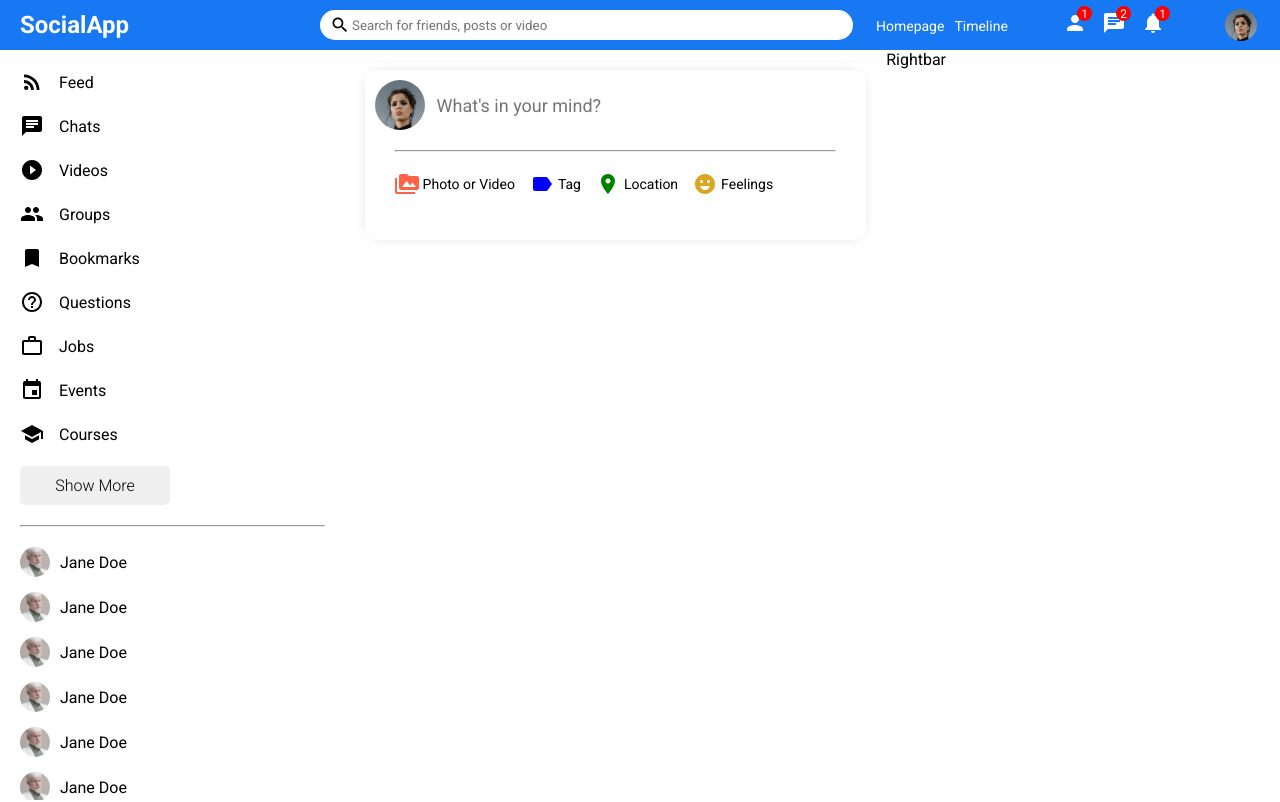
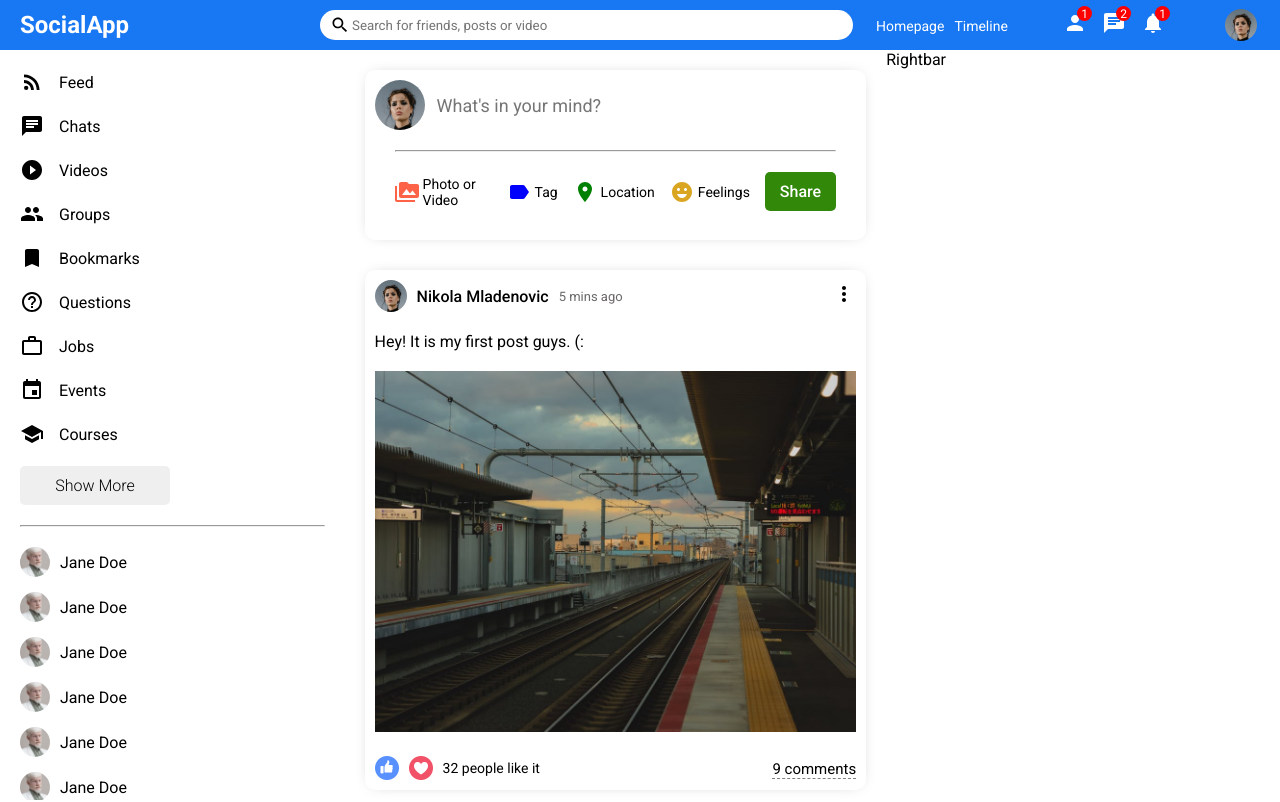
Before and after one commit to mladenovic-13/social-media-app, a React (Create React App) app: page / in a window 1280 px wide. Shown: the top 802 px of the page. Built offline with nearby package versions, Linux system fonts and the light colour scheme.

Commit message:
Post Component

```diff
--- a/src/components/feed/Feed.jsx
+++ b/src/components/feed/Feed.jsx
@@ -1,3 +1,4 @@
+import Post from "../post/Post";
 import Share from "../share/Share";
 import "./feed.css";
 
@@ -6,6 +7,11 @@
     <div className="feed">
       <div className="feedWrapper">
         <Share />
+        <Post />
+        <Post />
+        <Post />
+        <Post />
+        <Post />
       </div>
     </div>
   );
--- /dev/null
+++ b/src/components/post/Post.jsx
@@ -0,0 +1,39 @@
+import "./post.css";
+import { MoreVert } from "@mui/icons-material";
+
+export default function Post() {
+  return (
+    <div className="post">
+      <div className="postWrapper">
+        <div className="postTop">
+          <div className="postTopLeft">
+            <img
+              src="/assets/person/1.jpeg"
+              alt=""
+              className="postProfileImg"
+            />
+            <span className="postUsername">Nikola Mladenovic</span>
+            <span className="postDate">5 mins ago</span>
+          </div>
+          <div className="postTopRight">
+            <MoreVert />
+          </div>
+        </div>
+        <div className="postCenter">
+          <span className="postText">Hey! It is my first post guys. (:</span>
+          <img src="/assets/post/1.jpeg" alt="" className="postImg" />
+        </div>
+        <div className="postBottom">
+          <div className="postBottomLeft">
+            <img src="/assets/like.png" alt="" className="likeIcon" />
+            <img src="/assets/heart.png" alt="" className="likeIcon" />
+            <span className="postLikeCounter">32 people like it</span>
+          </div>
+          <div className="postBottomRight">
+            <span className="postCommenttext">9 comments</span>
+          </div>
+        </div>
+      </div>
+    </div>
+  );
+}
--- /dev/null
+++ b/src/components/post/post.css
@@ -0,0 +1,66 @@
+.post {
+  width: 100%;
+  border-radius: 10px;
+  -webkit-box-shadow: 0px 0px 16px -8px rgba(0, 0, 0, 0.37);
+  box-shadow: 0px 0px 16px -8px rgba(0, 0, 0, 0.37);
+  margin: 30px 0;
+}
+.postProfileImg {
+  width: 32px;
+  height: 32px;
+  object-fit: cover;
+  border-radius: 50%;
+}
+.postWrapper {
+  padding: 10px;
+}
+.postTop {
+  display: flex;
+  align-items: center;
+  justify-content: space-between;
+}
+.postTopLeft {
+  display: flex;
+  align-items: center;
+}
+.postUsername {
+  font-size: 16px;
+  font-weight: 500;
+  margin: 0 10px;
+}
+.postDate {
+  font-size: 13px;
+  color: rgb(107, 104, 104);
+}
+.postCenter {
+  margin: 20px 0;
+}
+.postImg {
+  margin-top: 20px;
+  width: 100%;
+  max-height: 500px;
+  object-fit: contain;
+}
+.postBottom {
+  display: flex;
+  align-items: center;
+  justify-content: space-between;
+}
+.postBottomLeft {
+  display: flex;
+  align-items: center;
+}
+.likeIcon {
+  width: 24px;
+  height: 24px;
+  margin-right: 10px;
+  cursor: pointer;
+}
+.postLikeCounter {
+  font-size: 14px;
+}
+.postCommenttext {
+  cursor: pointer;
+  border-bottom: 1px dashed grey;
+  font-size: 15px;
+}
--- a/src/components/share/Share.jsx
+++ b/src/components/share/Share.jsx
@@ -29,6 +29,7 @@
               <span className="shareOptionText">Feelings</span>
             </div>
           </div>
+          <button className="shareBtn">Share</button>
         </div>
       </div>
     </div>
--- a/src/components/share/share.css
+++ b/src/components/share/share.css
@@ -53,3 +53,14 @@
   font-size: 14px;
   font-weight: 400;
 }
+.shareBtn {
+  border: none;
+  padding: 10px 15px;
+  border-radius: 5px;
+  background-color: rgb(49, 136, 9);
+  font-weight: 500;
+  font-size: 16px;
+  color: white;
+  margin-right: 20px;
+  cursor: pointer;
+}
```
